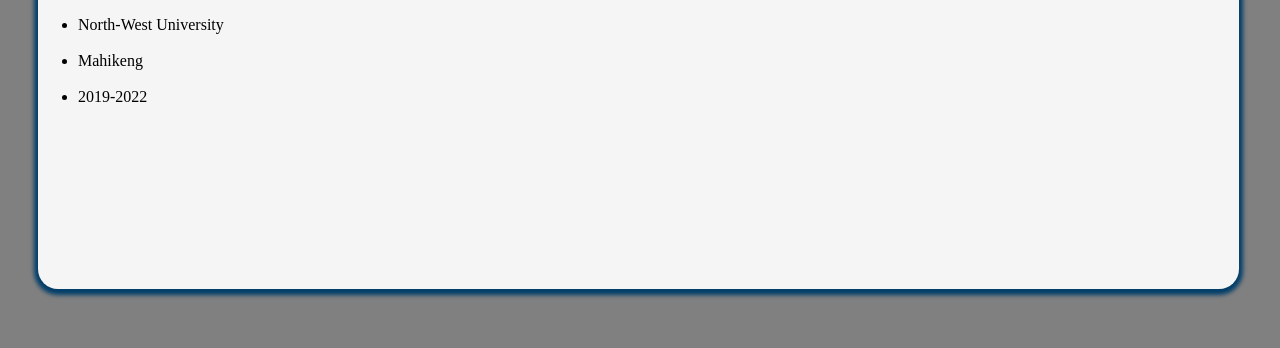
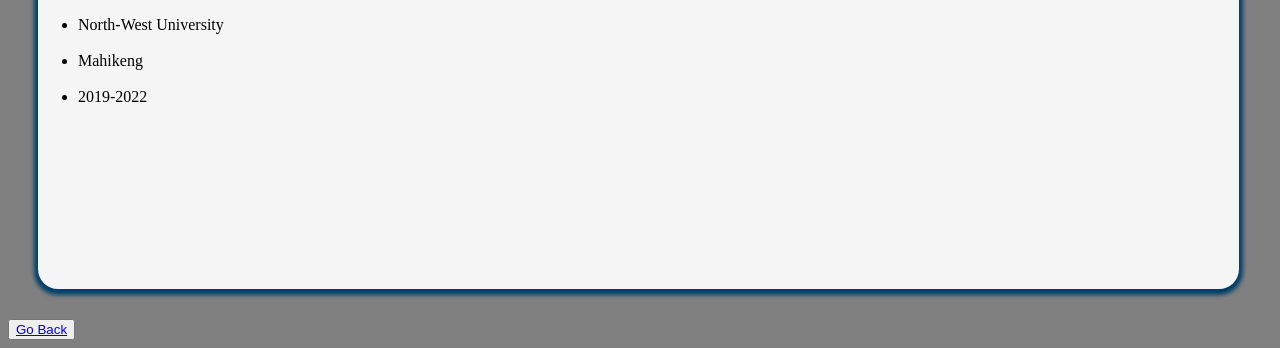
Before and after one commit to vhukhudomulaudzi/CV, a plain HTML site: page education.html in a window 1280 px wide. Shown: the part 476-824 px from the top of the page. Before the commit the page ends 800 px from the top, so only its background shows below. Drawn offline with Linux system fonts and the light colour scheme.

Commit message:
Update education.html

```diff
--- a/education.html
+++ b/education.html
@@ -35,7 +35,7 @@
         <br>
       </ul>
     </div>
-
+<button><a href="index.html">Go Back</a></button>
 
 
 
```
